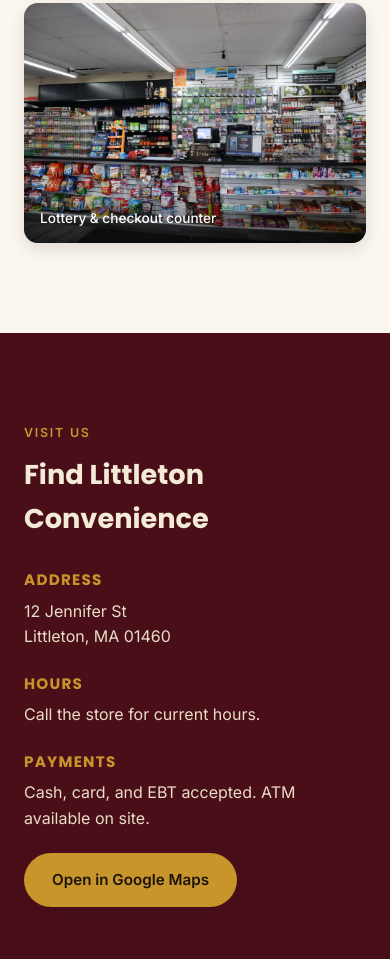
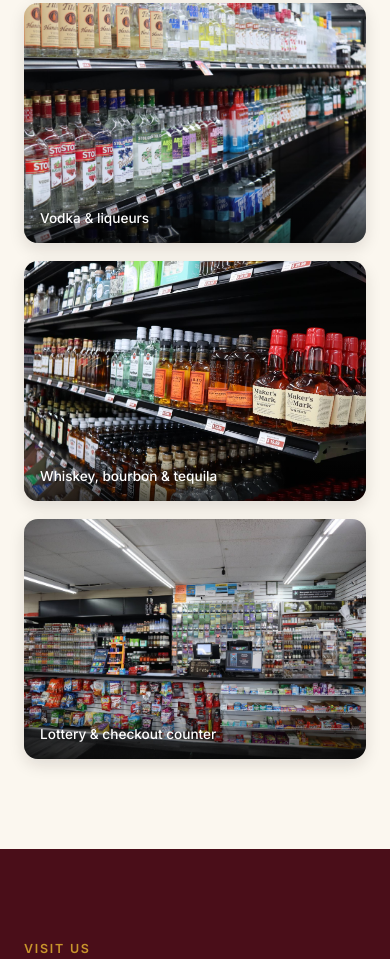
Before and after one commit to devrpatel27-eng/Littleton-Convince, a plain HTML site: page index.html in a window 390 px wide. Shown: the part 5187-6146 px from the top of the page. Drawn offline with Linux system fonts and the light colour scheme; grey boxes are pictures that could not be loaded.

Commit message:
Add two more product shelf photos to the gallery
New vodka/liqueur and whiskey/bourbon/tequila shots expand the gallery
to six photos; adjusted the grid so the checkout counter photo spans
full width at the bottom.

Co-Authored-By: Claude Sonnet 5 <noreply@anthropic.com>
Claude-Session: https://claude.ai/code/session_01WsDd6Kjw8DvKuum1uAVMZ5

```diff
--- a/index.html
+++ b/index.html
@@ -154,14 +154,22 @@
             <figcaption>Storefront on Jennifer St</figcaption>
           </figure>
           <figure class="gallery-item">
+            <img src="images/interior-aisle.jpg" alt="Beer and wine aisle inside the store" loading="lazy" />
+            <figcaption>Beer &amp; wine aisle</figcaption>
+          </figure>
+          <figure class="gallery-item">
             <img src="images/spirits-shelf.jpg" alt="Shelves of vodka, whiskey and tequila" loading="lazy" />
             <figcaption>Spirits selection</figcaption>
           </figure>
           <figure class="gallery-item">
-            <img src="images/interior-aisle.jpg" alt="Beer and wine aisle inside the store" loading="lazy" />
-            <figcaption>Beer &amp; wine aisle</figcaption>
+            <img src="images/vodka-shelf.jpg" alt="Close-up of vodka and flavored liqueur bottles" loading="lazy" />
+            <figcaption>Vodka &amp; liqueurs</figcaption>
           </figure>
-          <figure class="gallery-item span-2">
+          <figure class="gallery-item">
+            <img src="images/whiskey-shelf.jpg" alt="Shelf of whiskey, bourbon and tequila bottles" loading="lazy" />
+            <figcaption>Whiskey, bourbon &amp; tequila</figcaption>
+          </figure>
+          <figure class="gallery-item span-3">
             <img src="images/counter.jpg" alt="Checkout counter with lottery tickets, snacks and cigarettes" loading="lazy" />
             <figcaption>Lottery &amp; checkout counter</figcaption>
           </figure>
--- a/styles.css
+++ b/styles.css
@@ -280,6 +280,7 @@ h2.center { text-align: center; max-width: 640px; margin: 0 auto 44px; }
   box-shadow: var(--shadow-sm);
 }
 .gallery-item.span-2 { grid-column: span 2; }
+.gallery-item.span-3 { grid-column: span 3; }
 .gallery-item img { width: 100%; height: 100%; object-fit: cover; transition: transform 0.4s ease; }
 .gallery-item:hover img { transform: scale(1.06); }
 .gallery-item figcaption {
@@ -339,7 +340,7 @@ h2.center { text-align: center; max-width: 640px; margin: 0 auto 44px; }
   .about-media { order: -1; }
   .shop-grid { grid-template-columns: repeat(2, 1fr); }
   .gallery-grid { grid-template-columns: repeat(2, 1fr); grid-auto-rows: 220px; }
-  .gallery-item.span-2 { grid-column: span 2; }
+  .gallery-item.span-2, .gallery-item.span-3 { grid-column: span 2; }
 }
 
 @media (max-width: 680px) {
@@ -359,7 +360,7 @@ h2.center { text-align: center; max-width: 640px; margin: 0 auto 44px; }
   .site-nav .btn { align-self: flex-start; }
   .shop-grid { grid-template-columns: 1fr; }
   .gallery-grid { grid-template-columns: 1fr; grid-auto-rows: 240px; }
-  .gallery-item.span-2 { grid-column: span 1; }
+  .gallery-item.span-2, .gallery-item.span-3 { grid-column: span 1; }
   .about-list { grid-template-columns: 1fr; }
   .footer-inner { flex-direction: column; text-align: center; }
   .footer-note { max-width: none; }
```
Also changed, not shown: images/vodka-shelf.jpg (added), images/whiskey-shelf.jpg (added).
